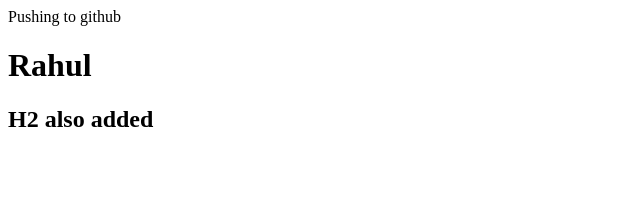
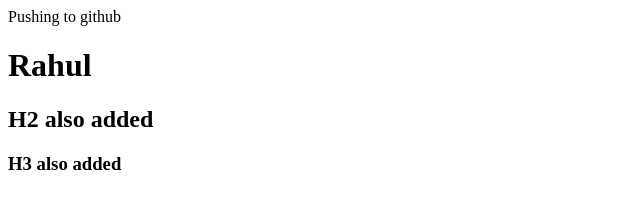
Before and after one commit to Rahul-4112000/practice, a plain HTML site: page index.html in a window 1280 px wide. Shown: the whole page, without its empty margins (0-640 px from the left). Drawn offline with Linux system fonts and the light colour scheme.

Commit message:
rahul h3  added

```diff
--- a/index.html
+++ b/index.html
@@ -9,5 +9,6 @@
     Pushing to github
     <h1>Rahul</h1>
     <h2>H2 also added</h2>
+    <h3>H3 also added</h3>
   </body>
 </html>
```
